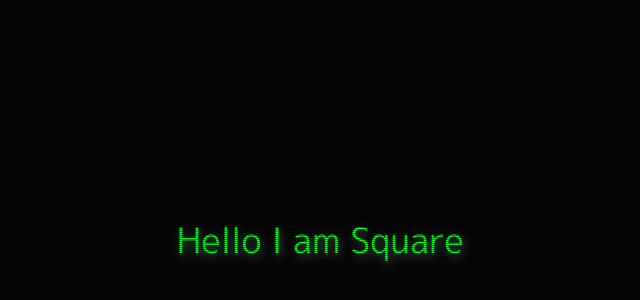
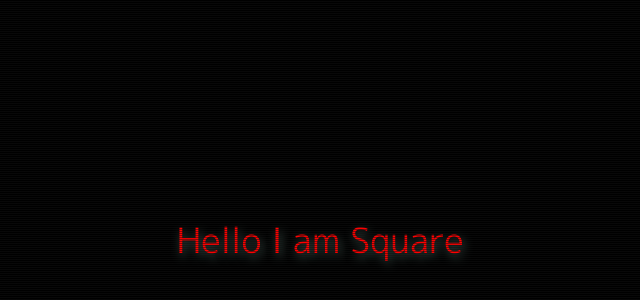
Before and after one commit to dropftfw/Website-Square, a plain HTML site: page index.html in a window 1280 px wide. Shown: the part 160-460 px from the top of the page, without its empty margins (320-960 px from the left). Drawn offline with nearby package versions, Linux system fonts and the light colour scheme.

Commit message:
Update index.html

```diff
--- a/index.html
+++ b/index.html
@@ -165,7 +165,7 @@ to {
    position: relative;
    padding: 30px;
    font-size: 35px;
-   color: #03ff25;
+   color: red;
    will-change: contents, width;
    font-family: "M PLUS 1p", "Open Sans", sans-serif;
    text-shadow: 2px 4px 10px rgba(165, 229, 212, 0.5);
```
